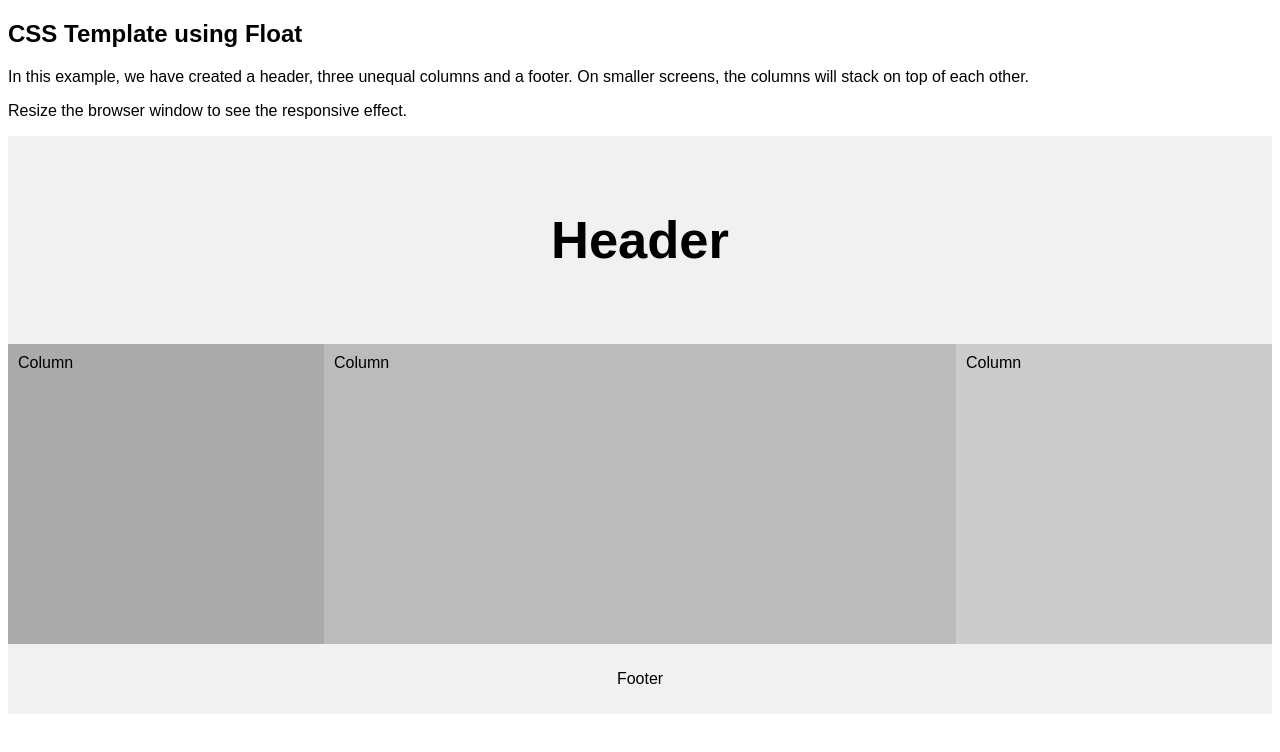
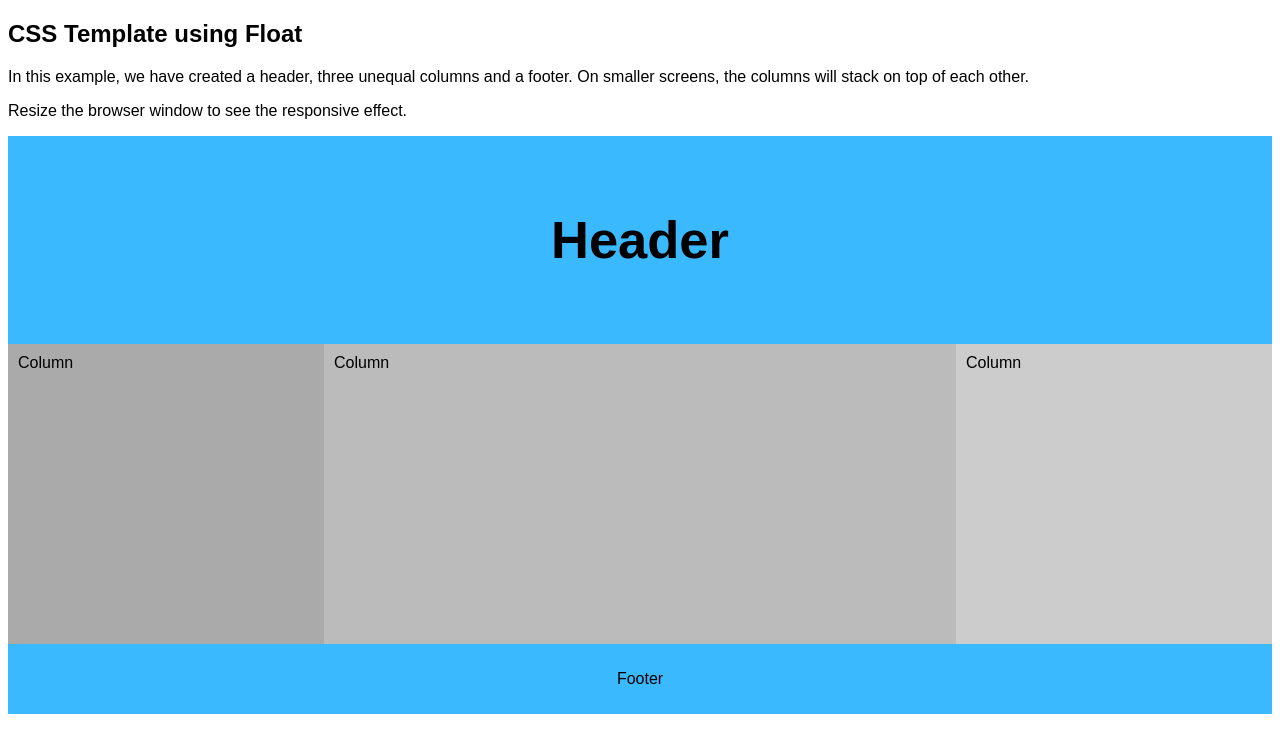
Before and after one commit to kyglowebb/Project_Ophelia, a website: page main.html in a window 1280 px wide. Drawn offline with Linux system fonts and the light colour scheme.

Commit message:
Changed color design to blue and sandy color

```diff
--- a/main.html
+++ b/main.html
@@ -15,7 +15,7 @@ body {
 
 /* Style the header */
 .header {
-  background-color: #f1f1f1;
+  background-color: #3BB9FF;
   padding: 30px;
   text-align: center;
   font-size: 35px;
@@ -23,6 +23,7 @@ body {
 
 /* Create three unequal columns that floats next to each other */
 .column {
+  background-color: #FF7F3B;
   float: left;
   padding: 10px;
   height: 300px; /* Should be removed. Only for demonstration */
@@ -47,7 +48,7 @@ body {
 
 /* Style the footer */
 .footer {
-  background-color: #f1f1f1;
+  background-color:#3BB9FF;
   padding: 10px;
   text-align: center;
 }
--- a/package.json
+++ b/package.json
@@ -2,9 +2,9 @@
   "name": "project_ophelia",
   "version": "1.0.0",
   "description": "Hotel management system",
-  "main": "new.js",
+  "main": "server.js",
   "scripts": {
-    "test": "hello world"
+    "start": "node server.js"
   },
   "repository": {
     "type": "git",
```
Also changed, not shown: server.js (renamed from new.js).
